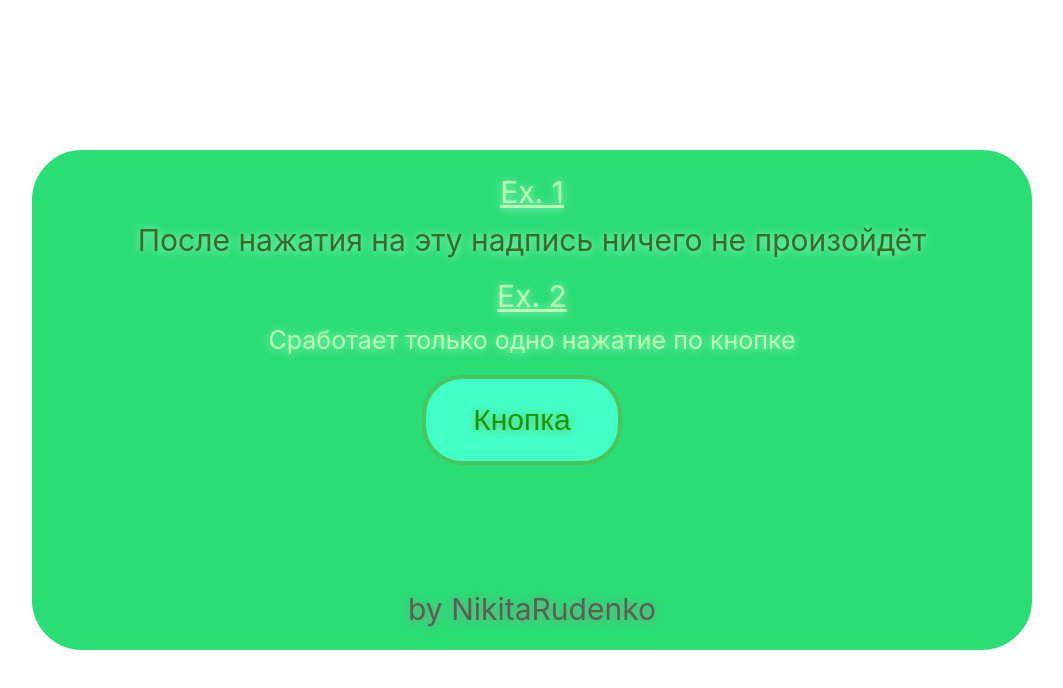
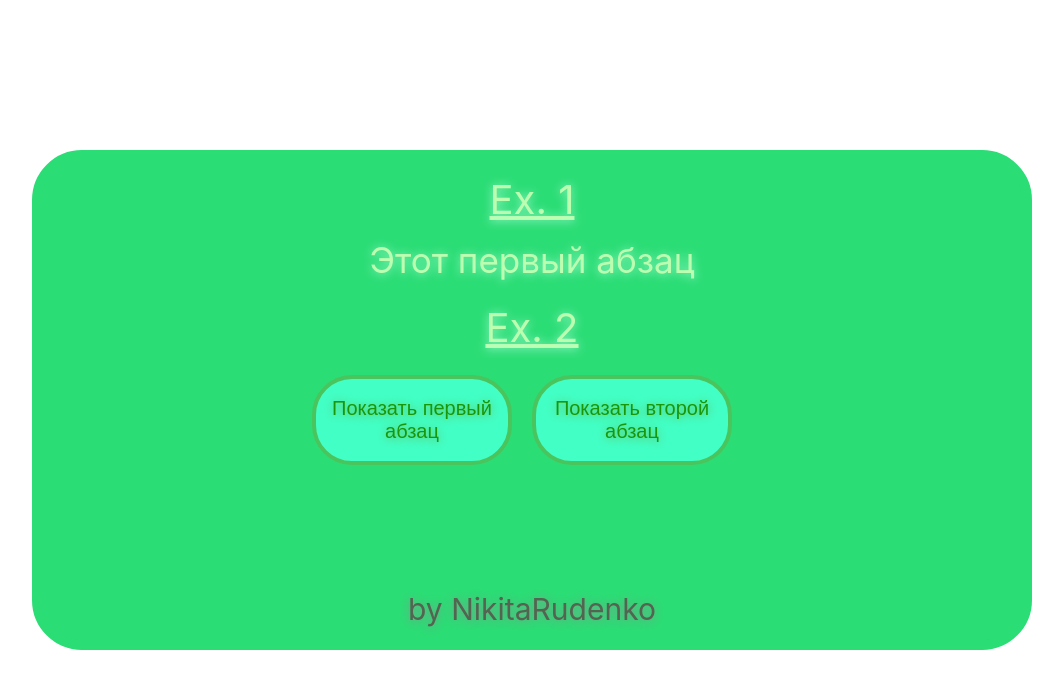
Before and after one commit to nickruden/vue3_base, a Vue app: page / in a window 1280 px wide. Shown: the top 688 px of the page, without its empty margins (0-1063 px from the left). Built offline with nearby package versions, Linux system fonts and the light colour scheme.

Commit message:
Показ по условию в Vue(Task_17)

```diff
--- a/src/App.vue
+++ b/src/App.vue
@@ -2,14 +2,18 @@
  export default{
   name: "App",
   data() {
+
+  // Ex. 1
 	return {
+    visible: true
 	  }
   },
-
-  // Ex. 2
   methods: {
-    clickbutton: function(){
-      alert("Первое нажатие на кнопку")
+    clickbutton1: function(){
+      this.visible = false
+    },
+    clickbutton2: function(){
+      this.visible = true
     }
   }
 }
@@ -19,12 +23,13 @@
     <div id="main">
       <!-- Ex. 1  -->
       <h2>Ex. 1</h2>
-      <a class="link" href="https://code.mu/" onclick="event.preventDefault()">После нажатия на эту надпись ничего не произойдёт</a>
+      <p v-if="visible">Этот первый абзац</p>
 
-      <!-- Ex. 2-->
       <h2>Ex. 2</h2>
-      <p>Сработает только одно нажатие по кнопке</p>
-      <button @click.once="clickbutton()"> Кнопка </button>
+      <p v-if="!visible">Этот второй абзац</p>
+
+      <button @click="clickbutton2()"> Показать первый абзац </button>
+      <button @click="clickbutton1()"> Показать второй абзац </button>
 
       <p id="endword">by NikitaRudenko</p>
     </div>
@@ -42,10 +47,10 @@
     text-shadow: 0px 1px 10px rgb(160, 248, 207);
   }
   #main p{
-    font-size: 25px;
+    font-size: 35px;
   }
   #main h2{
-    font-size: 30px;
+    font-size: 40px;
     margin-top: 8px;
     text-decoration: underline;
   }
@@ -60,7 +65,7 @@
     margin-top: 15px;
     margin-right: 20px;
     color: rgb(26, 151, 9);
-    font-size: 30px;
+    font-size: 20px;
     text-shadow: 0px 1px 10px rgb(108, 180, 84);
     background-color: rgb(66, 255, 198);
     height: 90px;
```
